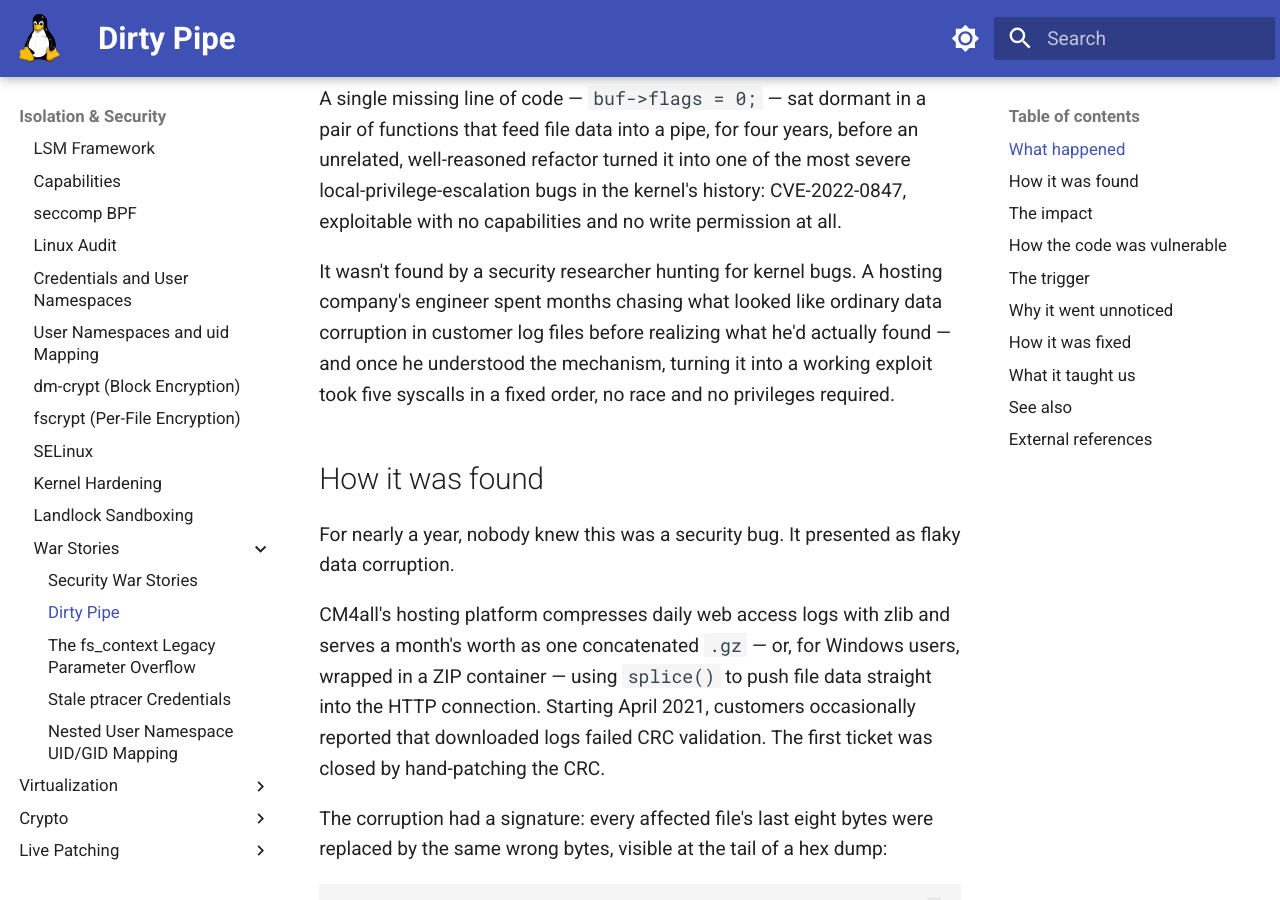
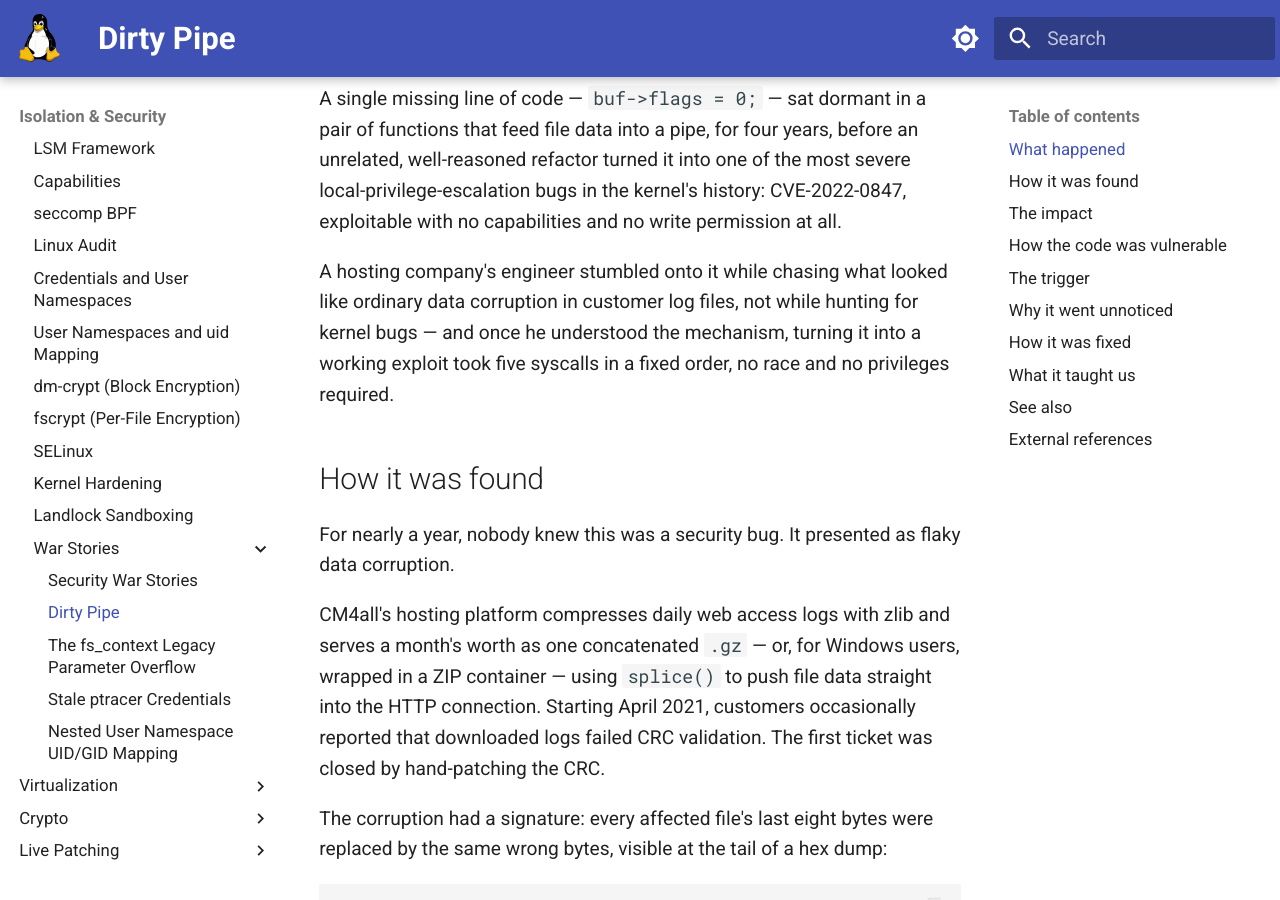
Before and after one commit to laveeshb/linux-kernel-internals, an MkDocs documentation site: the page built from docs/security/war-stories/dirty-pipe.md, in a window 1280 px wide and 900 px high, scrolled down 976 px. Built offline with MkDocs 1.6.1 and Material for MkDocs 9.7.7, drawn with Linux system fonts in a browser that asks for light colours.

Commit message:
Tighten the lede's second sentence
Cut a standalone sentence stating what didn't happen before saying
what did; folded the same point into the following sentence as a
trailing clause instead.

```diff
--- a/docs/security/war-stories/dirty-pipe.md
+++ b/docs/security/war-stories/dirty-pipe.md
@@ -32,7 +32,7 @@
 
 A single missing line of code — `buf->flags = 0;` — sat dormant in a pair of functions that feed file data into a pipe, for four years, before an unrelated, well-reasoned refactor turned it into one of the most severe local-privilege-escalation bugs in the kernel's history: CVE-2022-0847, exploitable with no capabilities and no write permission at all.
 
-It wasn't found by a security researcher hunting for kernel bugs. A hosting company's engineer spent months chasing what looked like ordinary data corruption in customer log files before realizing what he'd actually found — and once he understood the mechanism, turning it into a working exploit took five syscalls in a fixed order, no race and no privileges required.
+A hosting company's engineer stumbled onto it while chasing what looked like ordinary data corruption in customer log files, not while hunting for kernel bugs — and once he understood the mechanism, turning it into a working exploit took five syscalls in a fixed order, no race and no privileges required.
 
 ## How it was found
 
```
